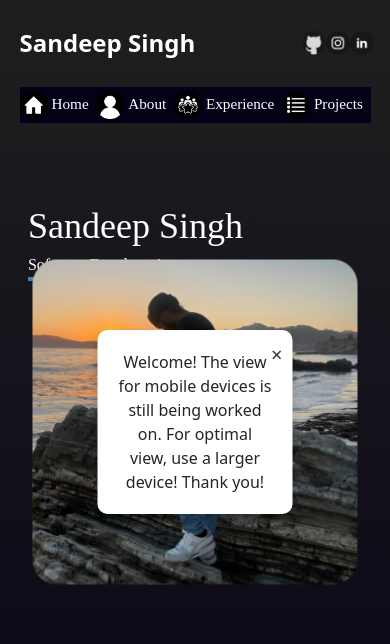
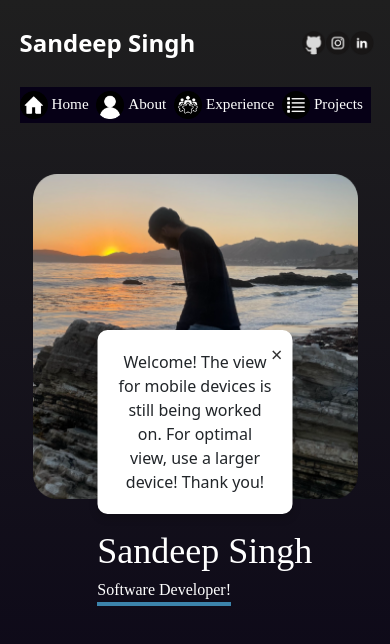
Before and after one commit to SandeepS3/personal-website, a React (Create React App) app: page / in a window 390 px wide. Shown: the top 644 px of the page. Built offline with nearby package versions, Linux system fonts and the light colour scheme; a web font is replaced by a local one.

Commit message:
fix homepage mobile

```diff
--- a/src/pages/HomeStyles.js
+++ b/src/pages/HomeStyles.js
@@ -32,24 +32,15 @@ const styles = {
 
 const mediaStyles = {
   background: {
-    // backgroundImage: `url(${process.env.PUBLIC_URL}/images/Beach1.png)`,
-    // backgroundRepeat: "no-repeat",
-    // backgroundSize: "contain",
-    // minHeight: "100vh",
-    // borderRadius: "1.25em",
-    // backgroundPosition: "center",
     display: "flex",
     flexDirection: "column",
     paddingTop: "5vh",
+    alignItems: "center",
+    justifyContent: "center",
   },
   image: {
-    display: "flex",
-    width: "325px", // Set a fixed width
+    width: "325px",
     height: "325px",
-    position: "absolute",
-    top: "50%",
-    left: "50%",
-    transform: "translate(-50%, -50%)",
   },
   info: {
     display: "flex",
```
